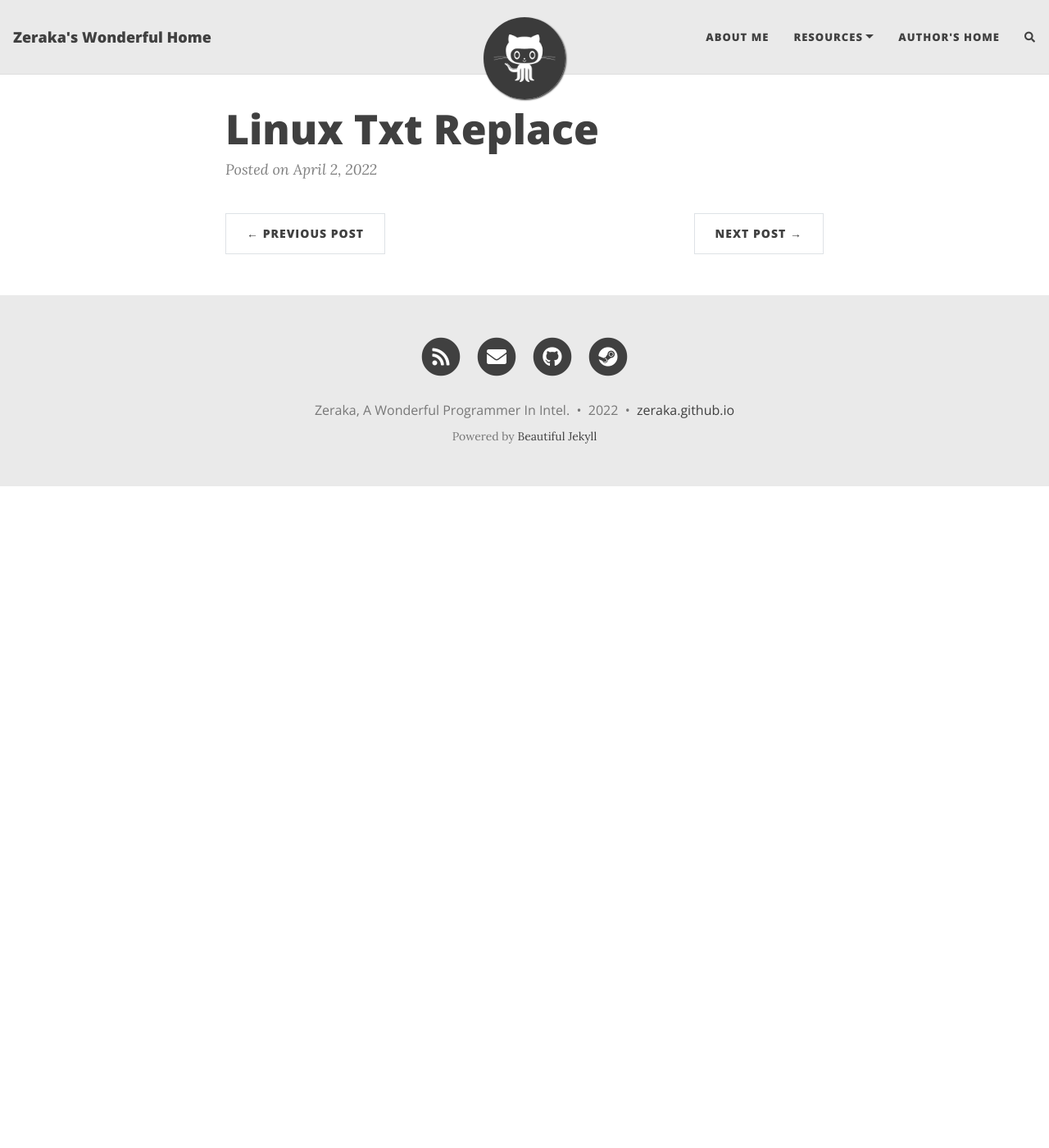
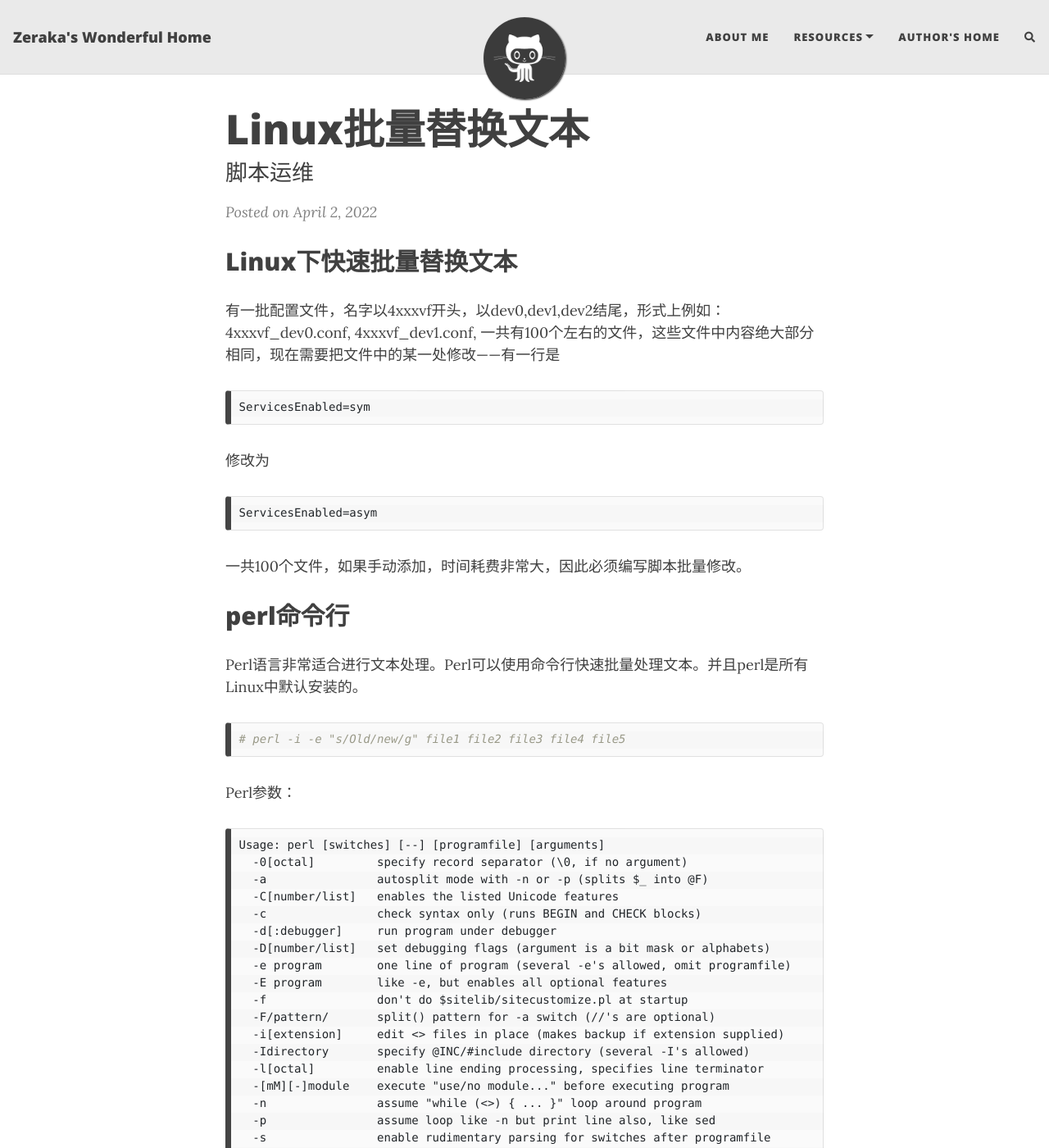
Before and after one commit to Zeraka/MyBlogs, a Jekyll site: the page built from _posts/2022-04-02-Linux-txt-replace.md, in a window 1280 px wide and 1400 px high. Shown: the whole window at 82% size. Built offline with Jekyll 4.4.1, drawn with Linux system fonts in a browser that asks for light colours; nearby versions of some CDN libraries; comment, search, counter and statistics services are not loaded; some of the changed text lies outside the part shown.

Commit message:
update 3 articles

````diff
--- a/_posts/2022-04-02-Linux-txt-replace.md
+++ b/_posts/2022-04-02-Linux-txt-replace.md
@@ -0,0 +1,153 @@
+---
+layout: post
+title: Linux批量替换文本
+subtitle: 脚本运维
+tags: [Linux, Performance, automation, 自动化运维]
+---
+## Linux下快速批量替换文本
+
+有一批配置文件，名字以4xxxvf开头，以dev0,dev1,dev2结尾，形式上例如：4xxxvf_dev0.conf, 4xxxvf_dev1.conf, 一共有100个左右的文件，这些文件中内容绝大部分相同，现在需要把文件中的某一处修改——有一行是
+
+```
+ServicesEnabled=sym
+```
+
+修改为
+
+```
+ServicesEnabled=asym
+```
+
+一共100个文件，如果手动添加，时间耗费非常大，因此必须编写脚本批量修改。
+
+## perl命令行
+
+Perl语言非常适合进行文本处理。Perl可以使用命令行快速批量处理文本。并且perl是所有Linux中默认安装的。
+
+```sh
+# perl -i -e "s/Old/new/g" file1 file2 file3 file4 file5
+```
+
+Perl参数：
+
+```
+Usage: perl [switches] [--] [programfile] [arguments]
+  -0[octal]         specify record separator (\0, if no argument)
+  -a                autosplit mode with -n or -p (splits $_ into @F)
+  -C[number/list]   enables the listed Unicode features
+  -c                check syntax only (runs BEGIN and CHECK blocks)
+  -d[:debugger]     run program under debugger
+  -D[number/list]   set debugging flags (argument is a bit mask or alphabets)
+  -e program        one line of program (several -e's allowed, omit programfile)
+  -E program        like -e, but enables all optional features
+  -f                don't do $sitelib/sitecustomize.pl at startup
+  -F/pattern/       split() pattern for -a switch (//'s are optional)
+  -i[extension]     edit <> files in place (makes backup if extension supplied)
+  -Idirectory       specify @INC/#include directory (several -I's allowed)
+  -l[octal]         enable line ending processing, specifies line terminator
+  -[mM][-]module    execute "use/no module..." before executing program
+  -n                assume "while (<>) { ... }" loop around program
+  -p                assume loop like -n but print line also, like sed
+  -s                enable rudimentary parsing for switches after programfile
+  -S                look for programfile using PATH environment variable
+  -t                enable tainting warnings
+  -T                enable tainting checks
+  -u                dump core after parsing program
+  -U                allow unsafe operations
+  -v                print version, patchlevel and license
+  -V[:variable]     print configuration summary (or a single Config.pm variable)
+  -w                enable many useful warnings
+  -W                enable all warnings
+  -x[directory]     ignore text before #!perl line (optionally cd to directory)
+  -X                disable all warnings
+```
+
+-e代表采用perl命令行。
+
+-i 代表在原文件中编辑。
+
+-p 非常重要，-p是-n的超集，对每一读入的行在经过表达书操作后都会输出。-p -i 结合在一起才会修改原来的文件。
+
+参考 https://zhuanlan.zhihu.com/p/161566950
+
+因此可以执行如下指令：
+
+```
+perl -p -i -e "s/ServicesEnabled = sym;dc/ServicesEnabled = asym;dc/g" 4xxxvf_dev*.conf
+```
+
+## sed命令行
+
+sed+awk也可以处理Linux中绝大部分的文本和表格。
+
+```
+sed -i "s/old/new/g"  files
+```
+
+sed的命令行参数为
+
+```
+Usage: sed [OPTION]... {script-only-if-no-other-script} [input-file]...
+
+  -n, --quiet, --silent
+                 suppress automatic printing of pattern space
+  -e script, --expression=script
+                 add the script to the commands to be executed
+  -f script-file, --file=script-file
+                 add the contents of script-file to the commands to be executed
+  --follow-symlinks
+                 follow symlinks when processing in place
+  -i[SUFFIX], --in-place[=SUFFIX]
+                 edit files in place (makes backup if SUFFIX supplied)
+  -c, --copy
+                 use copy instead of rename when shuffling files in -i mode
+  -b, --binary
+                 does nothing; for compatibility with WIN32/CYGWIN/MSDOS/EMX (
+                 open files in binary mode (CR+LFs are not treated specially))
+  -l N, --line-length=N
+                 specify the desired line-wrap length for the `l' command
+  --posix
+                 disable all GNU extensions.
+  -E, -r, --regexp-extended
+                 use extended regular expressions in the script
+                 (for portability use POSIX -E).
+  -s, --separate
+                 consider files as separate rather than as a single,
+                 continuous long stream.
+      --sandbox
+                 operate in sandbox mode (disable e/r/w commands).
+  -u, --unbuffered
+                 load minimal amounts of data from the input files and flush
+                 the output buffers more often
+  -z, --null-data
+                 separate lines by NUL characters
+  --help
+                 display this help and exit
+  --version
+                 output version information and exit
+
+If no -e, --expression, -f, or --file option is given, then the first
+non-option argument is taken as the sed script to interpret.  All
+remaining arguments are names of input files; if no input files are
+specified, then the standard input is read.
+```
+
+-i 命令的描述和perl中的一样。只不过sed不需要加-p
+
+对批量文件的操作，如果是文件名有规则，可以像以上用4xxxvf_dev*.conf这样的正则表达式。不过，有时候，文件名未必有这些规则，你需要对不同名字的文件进行批量修改。并且这些文件中的内容也是不规则的，这怎么办？
+
+可以结合grep指令，对当前目录或指定目录进行过滤，找出有特定词的文件。
+
+```
+sed -i "s/old/new/g"  `grep asym -rf ./`
+```
+
+对当前目录进行递归搜索，寻找任何有asym关键词的文件，并且作为文本类型的结果成为sed 的 第3个参数。
+
+等于 `sed -i "s/old/new/g"  所有包含asym字符串的文件名`
+
+参考来源： [[linux --批量修改文件内容](https://www.cnblogs.com/clairedandan/p/11458947.html)](https://www.cnblogs.com/clairedandan/p/11458947.html)
+
+## Python批量替换处理
+
+Python并未像Perl和sed那样具有方便的命令行操作，因此，需要编写Python脚本文件。
````
Also changed, not shown: _posts/2022-04-08-compress-and-decompress-in-linux.md (+2 -2 lines), _posts/2022-04-10-why-choose-now.md (added, +42 -0 lines).
